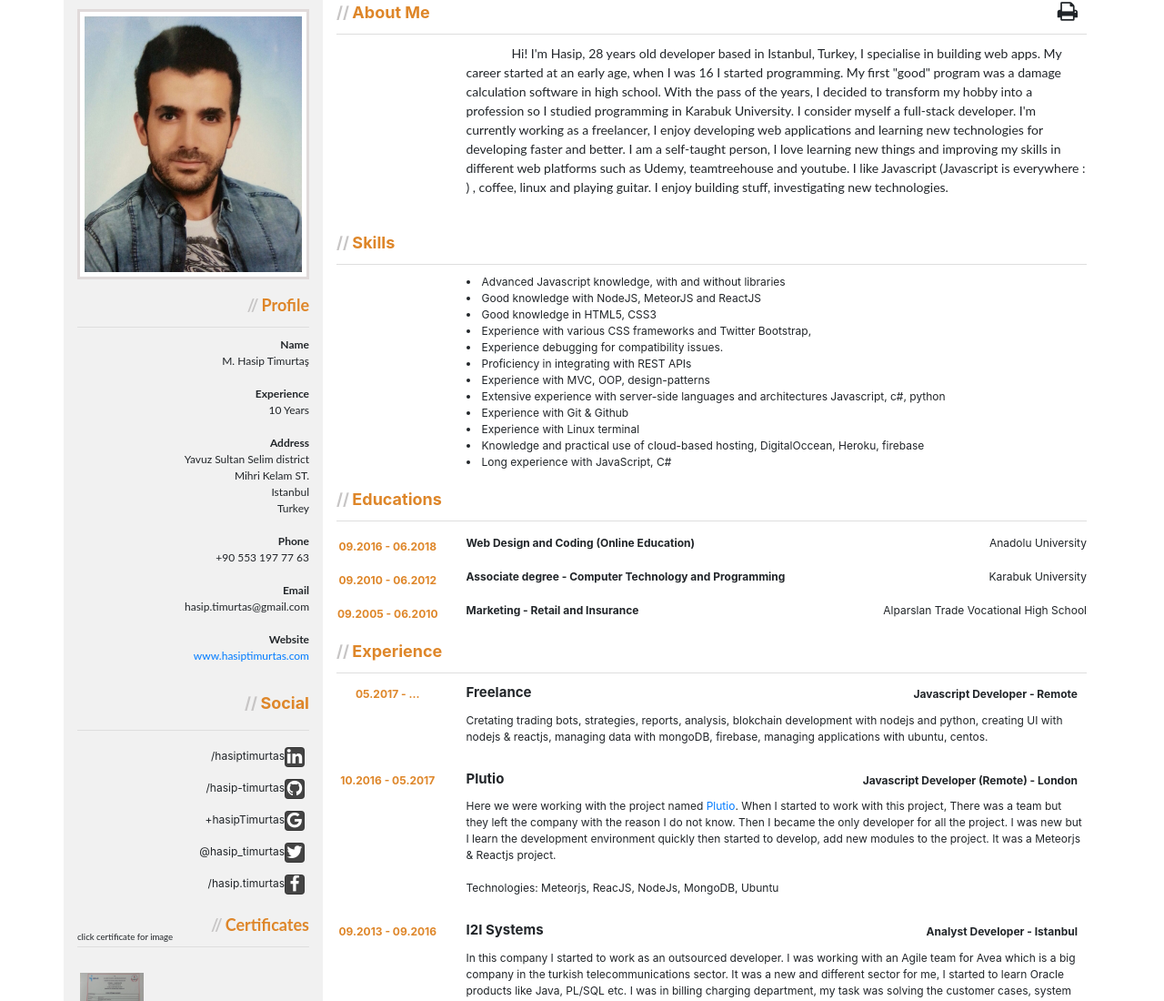
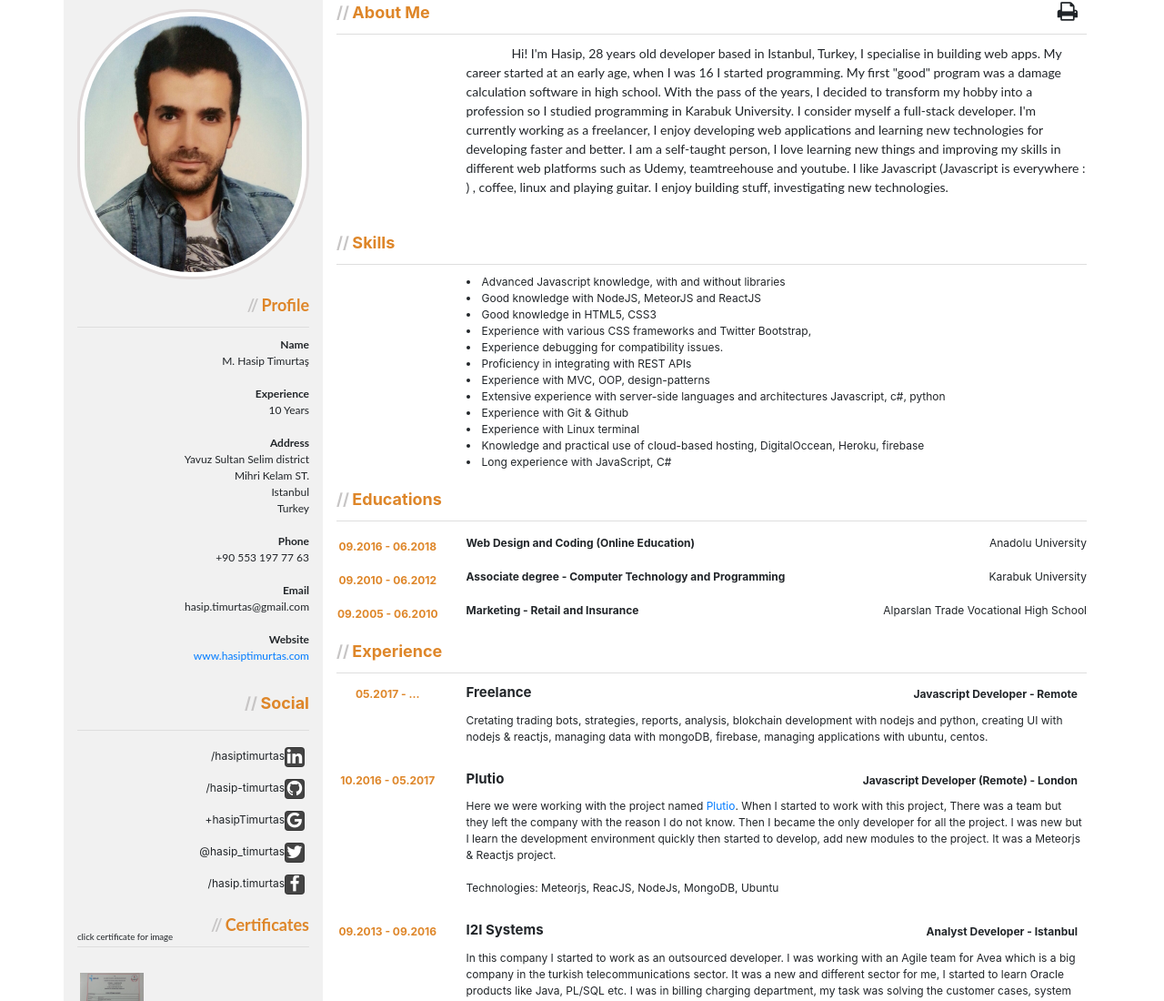
Before and after one commit to hasip-timurtas/hasiptimurtas-react, a React app: page /resume in a window 1280 px wide. Shown: the top 1100 px of the page at 91% size. Built offline with nearby package versions, Linux system fonts and the light colour scheme.

Commit message:
resume pic radious added

```diff
--- a/src/app/index.css
+++ b/src/app/index.css
@@ -1,6 +1,12 @@
 .text-center{
     margin-left: auto;
     margin-right: auto;
+}
+
+.resume-pic {
+  -webkit-border-radius: 125px;
+-moz-border-radius: 125px;
+border-radius: 125px;
 }
 
 .certificate img{
--- a/src/components/resume/resumeLeft.js
+++ b/src/components/resume/resumeLeft.js
@@ -35,8 +35,8 @@ class Example extends React.Component {
         <>
         <div className="col-lg-3 col-md-3 col-sm-3 col-xs-3 resume-left">
 
-		<div className="resume-pic" data-src="office.jpg">
-			<img src="img/resume.jpg" data-src="img/resume.jpg" alt="hasip timurtaş resume pic" onClick={this.showPic}/>
+		<div data-src="office.jpg">
+			<img src="img/resume.jpg" className="resume-pic" data-src="img/resume.jpg" alt="hasip timurtaş resume pic" onClick={this.showPic}/>
 		</div>
 
 		<div className="resume-profile">
```
